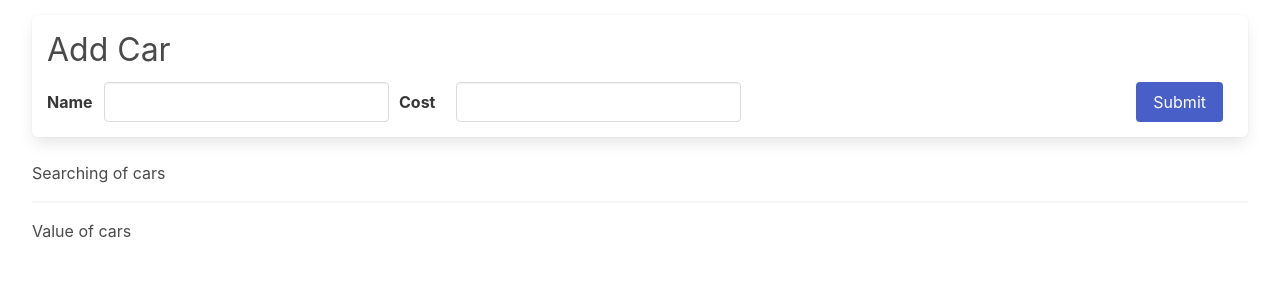
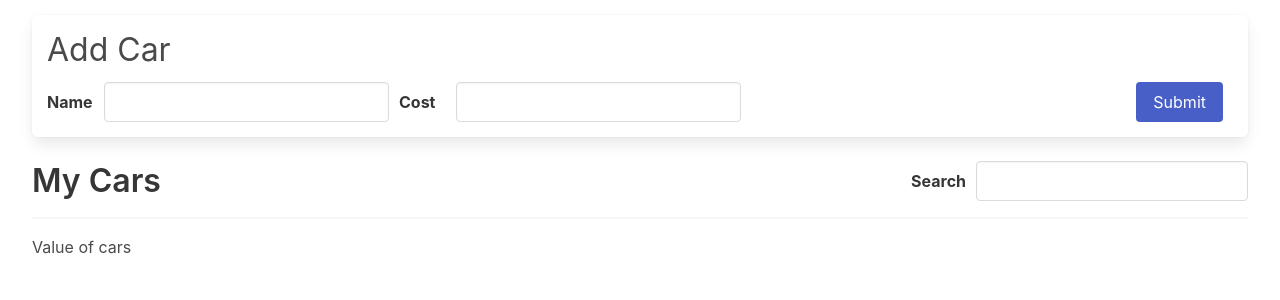
Before and after one commit to PedroMarMol/cars-project, a React (Create React App) app: page / in a window 1280 px wide. Shown: the top 300 px of the page. Built offline with nearby package versions, Linux system fonts and the light colour scheme.

Commit message:
add searching input

```diff
--- a/src/components/CarForm.js
+++ b/src/components/CarForm.js
@@ -23,7 +23,7 @@
         event.preventDefault();
 
         dispatch(addCar({ name, cost }));
-    };
+     };
 
     return (
     <div className="car-form panel">
--- a/src/components/CarSearch.js
+++ b/src/components/CarSearch.js
@@ -1,5 +1,29 @@
+import { useDispatch, useSelector } from 'react-redux';
+import { changeSearchTerm } from '../store';
+
 function CarSearch() {
-    return <div>Searching of cars</div>;
+    const dispatch = useDispatch();
+    const searchTerm = useSelector((state) => {
+        return state.cars.searchTerm;
+    });
+
+    const handleSearchTermChange = (event) => {
+        dispatch(changeSearchTerm(event.target.value));
+    };
+
+    return (
+        <div className="list-header">
+            <h3 className="title is-3">My Cars</h3>
+            <div className="search field is-horizontal">
+                <label className="label">Search</label>
+                <input
+                    className="input"
+                    value={searchTerm}
+                    onChange={handleSearchTermChange}
+                    />
+            </div>
+        </div>
+    );
 }
 
 export default CarSearch;
```
